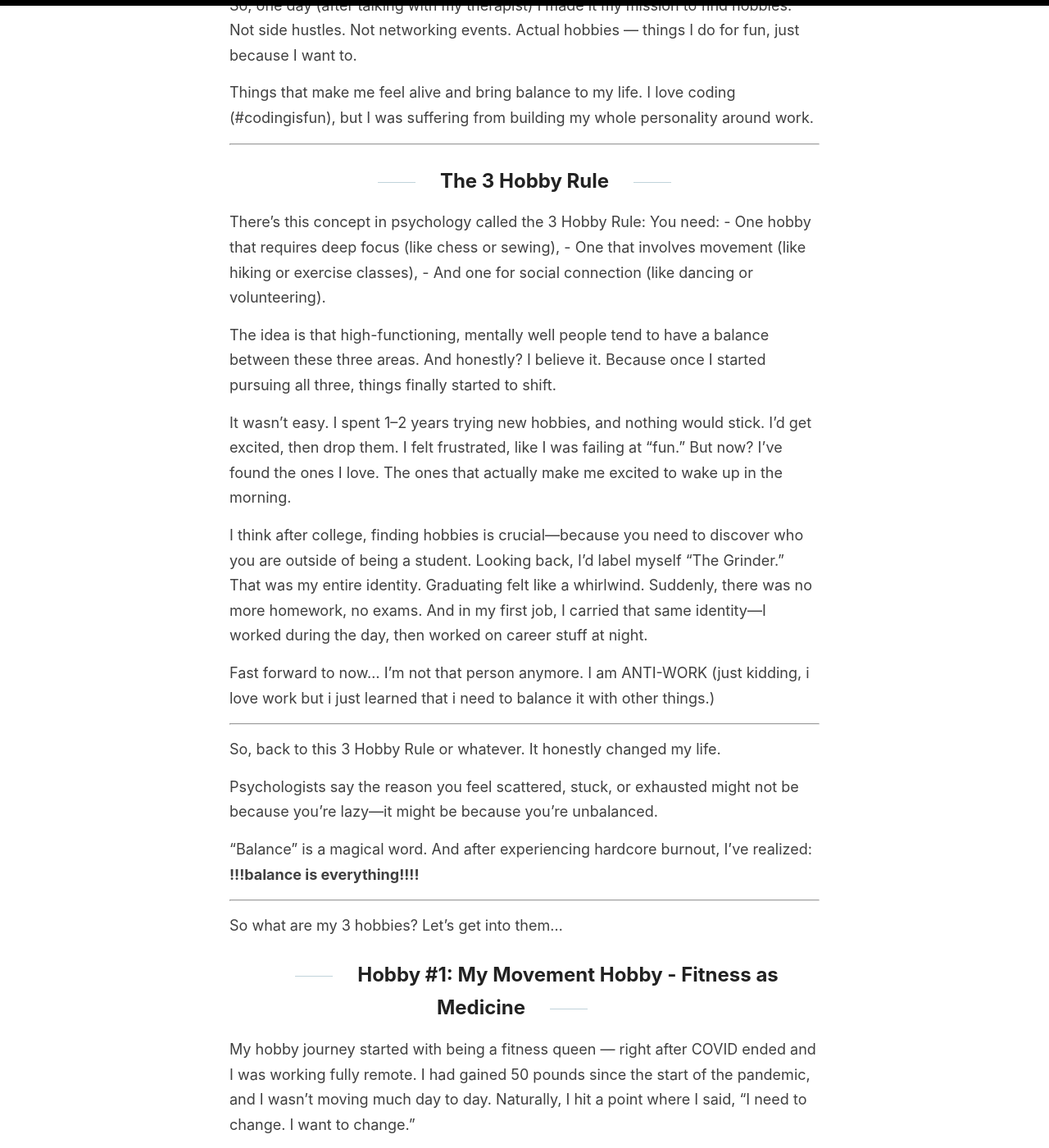
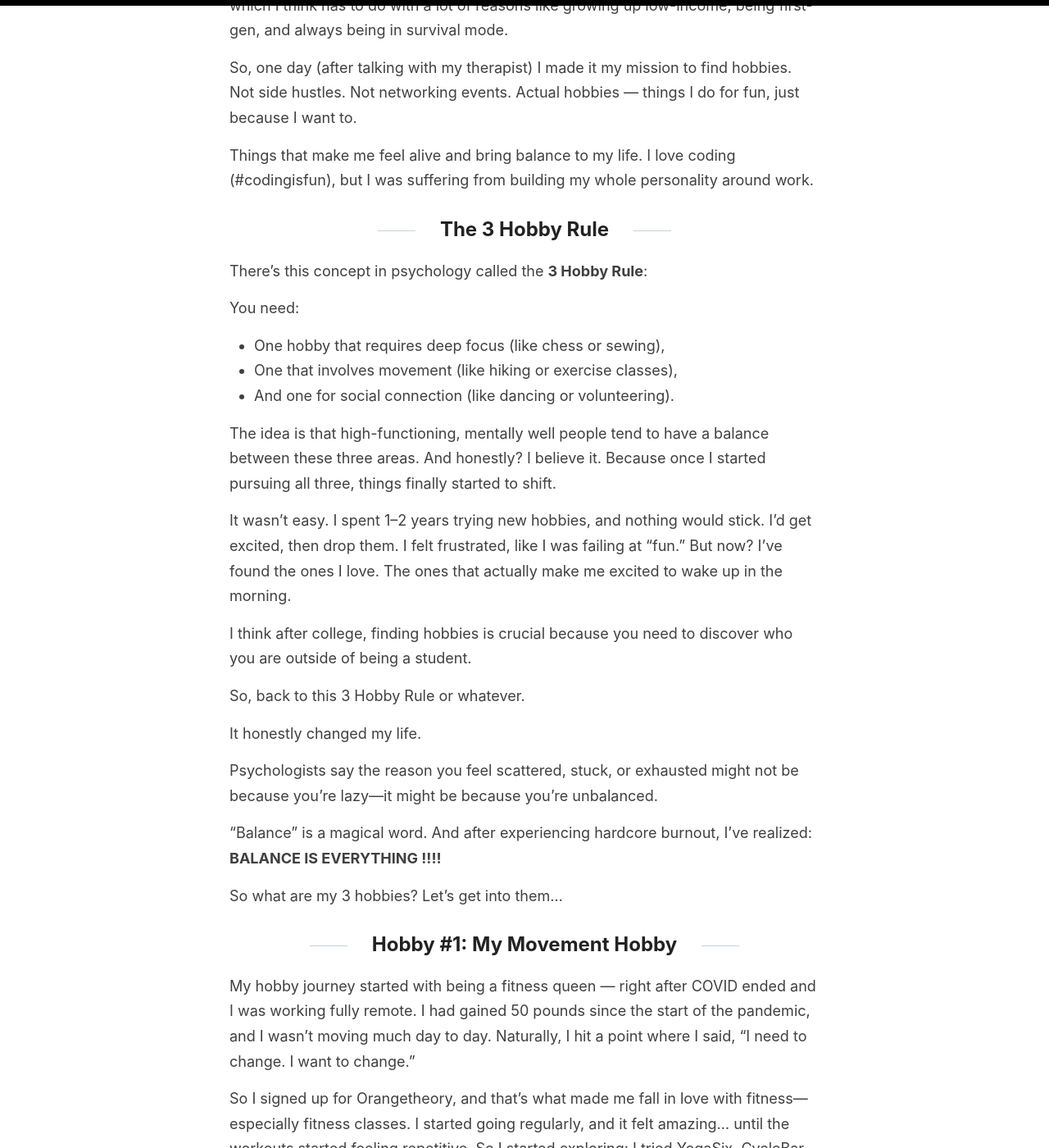
Before and after one commit to dayana0425/my-jekyll-blog, a Jekyll site: the page built from _posts/2025-08-22-hobbies.md, in a window 1280 px wide and 1400 px high, scrolled down 970 px. Shown: the whole window at 82% size. Built offline with Jekyll 4.4.1, drawn with Linux system fonts in a browser that asks for light colours; some of the changed text lies outside the part shown.

Commit message:
edit blog

```diff
--- a/_posts/2025-08-22-hobbies.md
+++ b/_posts/2025-08-22-hobbies.md
@@ -17,37 +19,33 @@ So, one day (after talking with my therapist) I made it my mission to find hobbi
 
 Things that make me feel alive and bring balance to my life. I love coding (#codingisfun), but I was suffering from building my whole personality around work.
 
----
 ## The 3 Hobby Rule
 
-There’s this concept in psychology called the 3 Hobby Rule:
+There’s this concept in psychology called the **3 Hobby Rule**:
+
 You need:
-	- One hobby that requires deep focus (like chess or sewing),
-	- One that involves movement (like hiking or exercise classes),
-	- And one for social connection (like dancing or volunteering).
+
+* One hobby that requires deep focus (like chess or sewing),
+* One that involves movement (like hiking or exercise classes),
+* And one for social connection (like dancing or volunteering).
 
 The idea is that high-functioning, mentally well people tend to have a balance between these three areas. And honestly? I believe it. Because once I started pursuing all three, things finally started to shift.
 
 It wasn’t easy. I spent 1–2 years trying new hobbies, and nothing would stick. I’d get excited, then drop them. I felt frustrated, like I was failing at “fun.” But now? I’ve found the ones I love. The ones that actually make me excited to wake up in the morning.
 
-I think after college, finding hobbies is crucial—because you need to discover who you are outside of being a student. Looking back, I’d label myself “The Grinder.” That was my entire identity. Graduating felt like a whirlwind. Suddenly, there was no more homework, no exams. And in my first job, I carried that same identity—I worked during the day, then worked on career stuff at night.
-
-Fast forward to now… I’m not that person anymore. I am ANTI-WORK (just kidding, i love work but i just learned that i need to balance it with other things.)
-
----
+I think after college, finding hobbies is crucial because you need to discover who you are outside of being a student.
 
 So, back to this 3 Hobby Rule or whatever.
+
 It honestly changed my life.
 
 Psychologists say the reason you feel scattered, stuck, or exhausted might not be because you’re lazy—it might be because you’re unbalanced.
 
-“Balance” is a magical word. And after experiencing hardcore burnout, I’ve realized: **!!!balance is everything!!!!**
-
----
+“Balance” is a magical word. And after experiencing hardcore burnout, I’ve realized: **BALANCE IS EVERYTHING !!!!**
 
 So what are my 3 hobbies? Let’s get into them…
 
-## Hobby #1: My Movement Hobby - Fitness as Medicine
+## Hobby #1: My Movement Hobby
 
 My hobby journey started with being a fitness queen — right after COVID ended and I was working fully remote. I had gained 50 pounds since the start of the pandemic, and I wasn’t moving much day to day. Naturally, I hit a point where I said, “I need to change. I want to change.”
 
@@ -58,8 +56,9 @@ Right now, I’m back at Orangetheory, and I still do CycleBar. They’re both h
 But I’ve also realized I need balance—because when I’m overstimulated, high-intensity workouts can actually make me feel worse. I remember one month when I had so much going on that I was in constant overdrive. I couldn’t even bring myself to go to Orangetheory. And that was a red flag: when you work out and don’t feel better afterwards, something’s off.
 
 Now, I treat exercise like a tool.
-	•	Sometimes I use it to burn off stress and feel unstoppable.
-	•	Other times I use it to cool down, reconnect with myself, and reset my nervous system.
+
+* Sometimes I use it to burn off stress and feel unstoppable.
+* Other times I use it to cool down, reconnect with myself, and reset my nervous system.
 
 #ExerciseIsMedicine.
 
@@ -69,9 +68,7 @@ After a HIIT session at Orangetheory, I feel powerful. Like, Damn, I’m not jus
 
 Also, shoutout to cycle syncing. On my period, I’ve learned that doing low-intensity workouts like barre makes a huge difference.
 
----
-
-## Hobby #2: My Social Hobby: Salsa and the Community I Craved
+## Hobby #2: My Social Hobby
 
 My second hobby, the one that fulfills my need for social connection, was something I didn’t even realize was missing—until I found salsa dancing in October 2024.
 
@@ -85,16 +82,12 @@ Working remotely and sitting in your room all day can feel isolating. It’s not
 
 I could talk about this forever (seriously), but I’ll leave it at this: it changed everything for me.
 
----
-
-## Hobby #3: My Deep Focus Hobby: The One I Don’t Always Need
+## Hobby #3: My Deep Focus Hobby
 
 My third hobby—the one that requires deep focus—is something I honestly prioritize less. My job already demands a ton of concentration and mental energy, so when I do have free time, I usually gravitate toward movement or connection.
 
 That said, I’ve tried deep focus hobbies.
 I’ve sewn. I’ve crocheted. I’ve participated in hackathons. They were fun at times, but honestly? They left me feeling drained more than fulfilled. So for now, I don’t force this category. I’ve learned that balance doesn’t always mean checking every box every day. It means listening to what you actually need.
-
----
 
 ## Final Thoughts
 
```
Also changed, not shown: other parts of _posts/2025-08-22-hobbies.md (+2 -0 lines).
